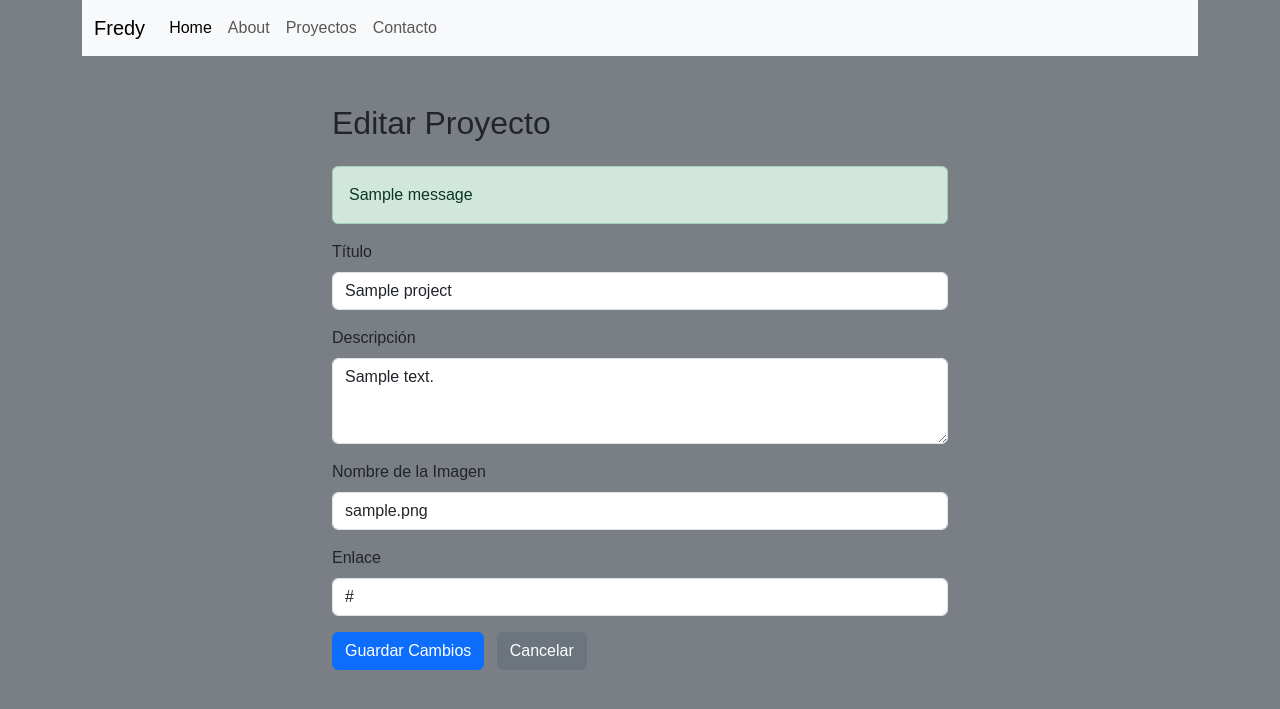
After one commit to Javier2829/portafolio, a Flask app: page /admin/edit_project/1 in a window 1280 px wide. The commit adds this page. Shown: the top 709 px of the page. Run offline with Flask 3, Linux system fonts and the light colour scheme; the visitor is signed in with stand-in values (Sample User, id 1); tables that the repository leaves empty hold one stand-in row (values such as "Sample post"); one stand-in notice (Sample message) is shown.

Commit message:
base de datos y otro cambios

```diff
--- a/app.py
+++ b/app.py
@@ -1,9 +1,40 @@
-from flask import Flask, render_template
+import dotenv
+from flask import Flask, flash, redirect, render_template, request, session, url_for
+from flask_sqlalchemy import SQLAlchemy
 from data import info, proyectos
+import dotenv
+import os
+
+dotenv.load_dotenv()
+
+app = Flask(__name__)
+# Set a secret key for session management
+app.secret_key = os.getenv("SECRET_KEY")
+ADMIN_USER = os.getenv("ADMIN_USERNAME")
+ADMIN_PASSWORD = os.getenv("ADMIN_PASSWORD")
+
+# Configuración de SQLite
+basedir = os.path.abspath(os.path.dirname(__file__))
+app.config['SQLALCHEMY_DATABASE_URI'] = 'sqlite:///' + \
+    os.path.join(basedir, 'instance/portafolio.db')
+app.config['SQLALCHEMY_TRACK_MODIFICATIONS'] = False
+db = SQLAlchemy(app)
+
+# Crear la base de datos si no existe
+with app.app_context():
+    db.create_all()
 
 
-app = Flask(__name__)
+# Modelo de Proyecto
+class Project(db.Model):
+    id = db.Column(db.Integer, primary_key=True)
+    title = db.Column(db.String(100))
+    description = db.Column(db.Text)
+    image = db.Column(db.String(100))
+    link = db.Column(db.String(200))
 
+
+# ---------------------- rutas principales ----------------------
 
 @app.route('/')
 def home():
@@ -17,17 +48,115 @@ def about():
 
 @app.route('/projects')
 def projects():
+    proyectos = Project.query.all()
     return render_template('projects.html', proyectos=proyectos)
-
-
-@app.route('/admin')
-def admin():
-    return render_template('admin.html', data=info)
 
 
 @app.route('/contact')
 def contact():
-    return render_template('contact.html', data=info)
+    return render_template('/contact.html', data=info)
+
+# ---------------------- panel de administracion ----------------------
+
+
+@app.route('/login', methods=['POST', 'GET'])
+def login():
+    if request.method == 'POST':
+        username = request.form['username']
+        password = request.form['password']
+
+        if username == ADMIN_USER and password == ADMIN_PASSWORD:
+            session['logged_in'] = True
+            return redirect(url_for('admin_dashboard'))
+        else:
+            return render_template('login.html', error='credenciales incorrectas')
+    else:
+        return render_template('login.html')
+
+
+@app.route('/admin')
+def admin_dashboard():
+    if not session.get('logged_in'):
+        return redirect(url_for('login'))
+    proyectos = Project.query.all()
+    return render_template('admin/admin_dashboard.html', proyectos=proyectos)
+
+
+@app.route('/logout')
+def logout():
+    session.pop('logged_in', None)
+    return redirect(url_for('login'))
+
+
+@app.route('/admin/add_project', methods=['POST', 'GET'])
+def add_project():
+    if not session.get('logged_in'):
+        return redirect(url_for('login'))
+
+    if request.method == 'POST':
+        titulo = request.form['title']
+        descripcion = request.form['description']
+        imagen = request.form['image']
+        linc = request.form['link']
+
+        new_project = Project(
+            title=titulo,
+            description=descripcion,
+            image=imagen,
+            link=linc
+        )
+        try:
+            db.session.add(new_project)
+            db.session.commit()
+            flash('Proyecto agregado exitosamente', 'success')
+            return redirect(url_for('admin_dashboard'))
+        except Exception as e:
+            db.session.rollback()
+            flash('Error al agregar el proyecto: {}'.format(e), 'danger')
+
+    return render_template('admin/add_project.html')
+
+
+@app.route('/admin/edit_project/<int:project_id>', methods=['GET', 'POST'])
+def edit_project(project_id):
+    if not session.get('logged_in'):
+        return redirect(url_for('login'))
+
+    project = Project.query.get_or_404(project_id)
+
+    if request.method == 'POST':
+        project.title = request.form['title']
+        project.description = request.form['description']
+        project.image = request.form['image']
+        project.link = request.form['link']
+
+        try:
+            db.session.commit()
+            flash('Proyecto actualizado exitosamente', 'success')
+            return redirect(url_for('admin_dashboard'))
+        except Exception as e:
+            db.session.rollback()
+            flash(f'Error al actualizar el proyecto: {e}', 'danger')
+
+    return render_template('admin/edit_project.html', project=project)
+
+
+@app.route('/admin/delete_project/<int:project_id>', methods=['POST'])
+def delete_project(project_id):
+    if not session.get('logged_in'):
+        return redirect(url_for('login'))
+
+    project = Project.query.get_or_404(project_id)
+
+    try:
+        db.session.delete(project)
+        db.session.commit()
+        flash('Proyecto eliminado exitosamente', 'success')
+    except Exception as e:
+        db.session.rollback()
+        flash(f'Error al eliminar proyecto: {e}', 'danger')
+
+    return redirect(url_for('admin_dashboard'))
 
 # variable que pueda usarse en todas las templates
 
@@ -39,4 +168,6 @@ def inject_info():
 
 
 if __name__ == '__main__':
+    with app.app_context():
+        db.create_all()
     app.run(debug=True, host="0.0.0.0", port=5000)
--- a/data.py
+++ b/data.py
@@ -1,6 +1,7 @@
 info = {
     'first_name': 'Fredy',
     'last_name': 'Curihual',
+    'role': 'admin',
 
     'contact': {
         'email': 'fredy@example.com',
--- /dev/null
+++ b/static/css/estilos.css
@@ -0,0 +1,9 @@
+body {
+    background-color: #7a7f85;
+    font-family: Arial, sans-serif;
+}
+
+.navbar {
+    background-color: #343a40;
+    color: aqua;
+}
--- /dev/null
+++ b/templates/admin/edit_project.html
@@ -0,0 +1,41 @@
+{% extends 'base.html' %}
+
+{% block title %}Editar Proyecto{% endblock %}
+
+{% block content %}
+<div class="container col-md-6 mt-5">
+    <h2 class="mb-4">Editar Proyecto</h2>
+
+    {% with messages = get_flashed_messages(with_categories=true) %}
+    {% for category, message in messages %}
+    <div class="alert alert-{{ category }}">{{ message }}</div>
+    {% endfor %}
+    {% endwith %}
+
+    <form method="POST">
+        <div class="mb-3">
+            <label for="title" class="form-label">Título</label>
+            <input type="text" name="title" id="title" class="form-control" value="{{ project.title }}" required>
+        </div>
+
+        <div class="mb-3">
+            <label for="description" class="form-label">Descripción</label>
+            <textarea name="description" id="description" rows="3" class="form-control"
+                required>{{ project.description }}</textarea>
+        </div>
+
+        <div class="mb-3">
+            <label for="image" class="form-label">Nombre de la Imagen</label>
+            <input type="text" name="image" id="image" class="form-control" value="{{ project.image }}" required>
+        </div>
+
+        <div class="mb-3">
+            <label for="link" class="form-label">Enlace</label>
+            <input type="url" name="link" id="link" class="form-control" value="{{ project.link }}" required>
+        </div>
+
+        <button type="submit" class="btn btn-primary">Guardar Cambios</button>
+        <a href="{{ url_for('admin_dashboard') }}" class="btn btn-secondary ms-2">Cancelar</a>
+    </form>
+</div>
+{% endblock %}
--- a/templates/base.html
+++ b/templates/base.html
@@ -6,6 +6,8 @@
     <meta name="viewport" content="width=device-width, initial-scale=1.0">
     <link href="https://cdn.jsdelivr.net/npm/bootstrap@5.3.7/dist/css/bootstrap.min.css" rel="stylesheet"
         integrity="sha384-LN+7fdVzj6u52u30Kp6M/trliBMCMKTyK833zpbD+pXdCLuTusPj697FH4R/5mcr" crossorigin="anonymous">
+
+    <link rel="stylesheet" href="{{ url_for('static', filename='css/estilos.css') }}">
     <title>{%block title%}{%endblock%} </title>
 </head>
 
@@ -13,7 +15,7 @@
     <div class="container">
         <nav class="navbar navbar-expand-lg bg-body-tertiary">
             <div class="container-fluid">
-                <a class="navbar-brand" href="#">{{global_['first_name']}}</a>
+                <a class="navbar-brand" href="{{ url_for('admin_dashboard') }}">{{ global_.global }}</a>
                 <button class="navbar-toggler" type="button" data-bs-toggle="collapse"
                     data-bs-target="#navbarNavAltMarkup" aria-controls="navbarNavAltMarkup" aria-expanded="false"
                     aria-label="Toggle navigation">
```
Also changed, not shown: templates/admin.html (deleted, +0 -31 lines), templates/admin/add_project.html (added, +40 -0 lines), templates/admin/admin_dashboard.html (added, +48 -0 lines), templates/contact.html (+4 -4 lines), templates/login.html (added, +27 -0 lines), static/estilos.css (deleted).
